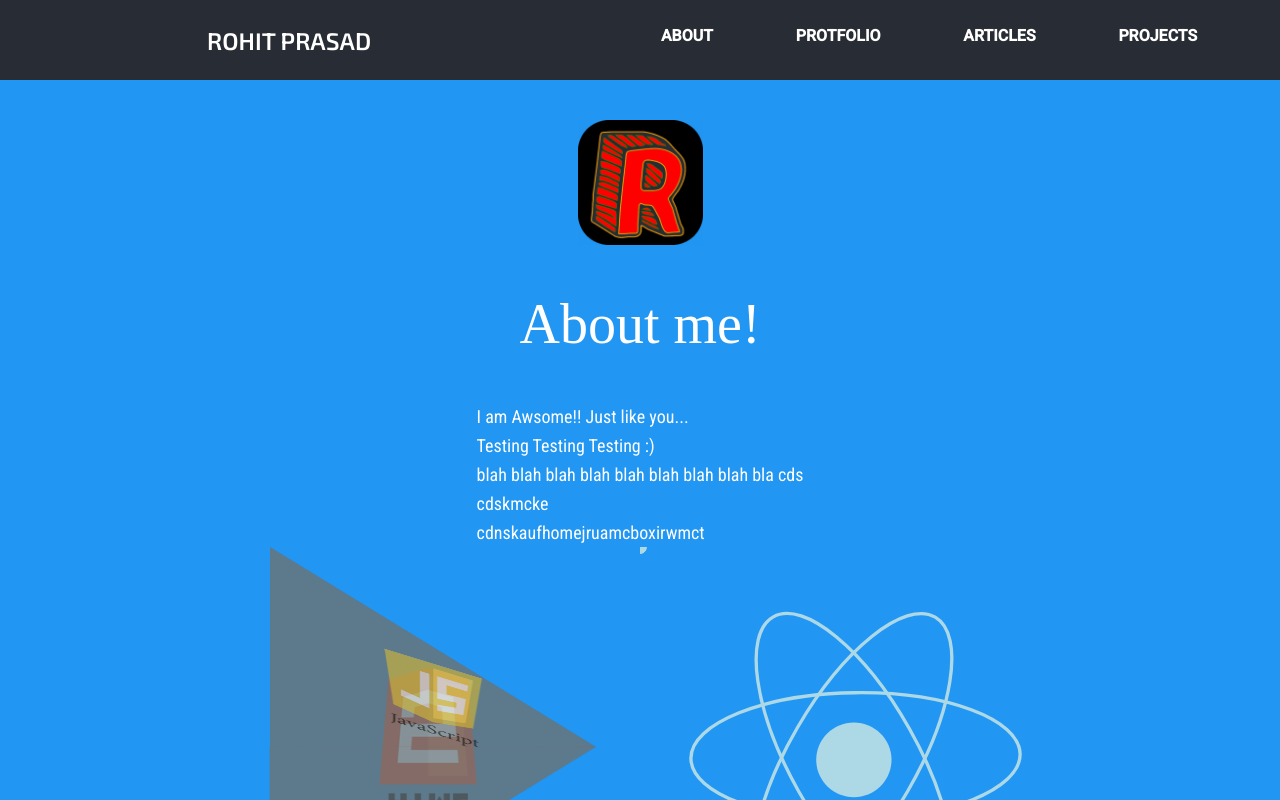
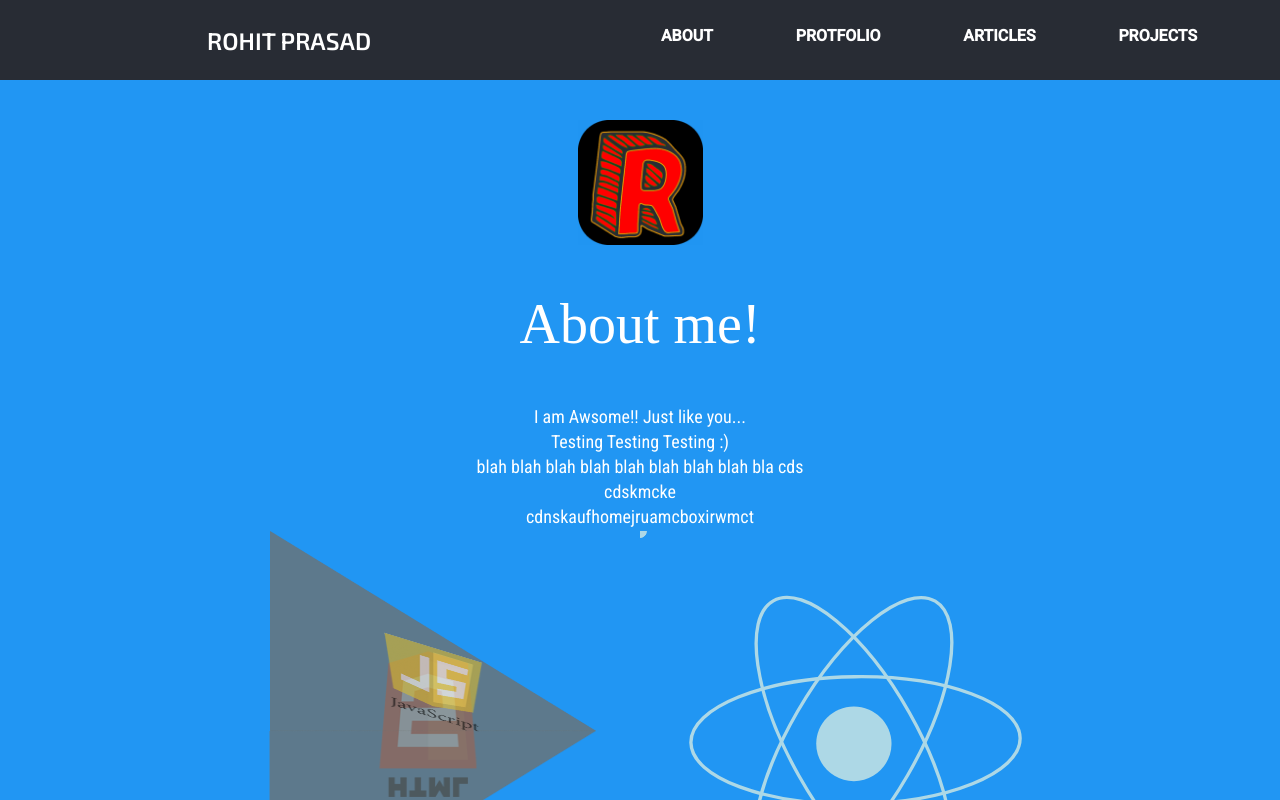
Before and after one commit to Maskedman99/mywebsite, a React (Create React App) app: page /about in a window 1280 px wide. Built offline with nearby package versions, Linux system fonts and the light colour scheme; a web font is replaced by a local one.

Commit message:
align about text to center

```diff
--- a/src/css/About.css
+++ b/src/css/About.css
@@ -14,11 +14,9 @@
 }
 
 .About-text {
-  display: flex;
-  flex-direction: column;
-  align-items: center;
   font-family: "Roboto Condensed", sans-serif;
   font-size: large;
+  text-align: center;
 }
 
 p {
```
